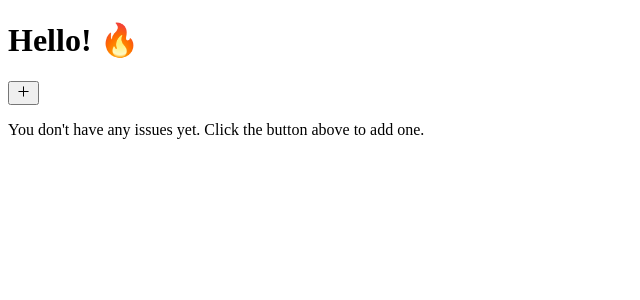
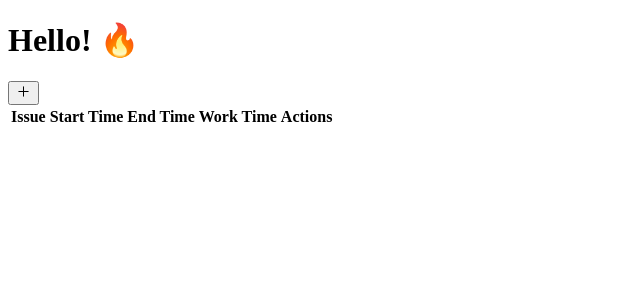
Before and after one commit to alevidals/worktime-calculator, a Next.js app: page / in a window 1280 px wide. Shown: the top 300 px of the page, without its empty margins (0-640 px from the left). Built offline with nearby package versions, Linux system fonts and the light colour scheme.

Commit message:
chore: use jotai with local storage to manage issues

```diff
--- a/src/app/page.tsx
+++ b/src/app/page.tsx
@@ -14,13 +14,7 @@ export default function Home() {
         <h1 className="text-2xl font-bold">Hello! 🔥</h1>
         <AddIssueButton />
       </div>
-      {issues.length > 0 ? (
-        <IssuesTable issues={issues} />
-      ) : (
-        <p className="text-gray-500">
-          You don&apos;t have any issues yet. Click the button above to add one.
-        </p>
-      )}
+      <IssuesTable issues={issues} />
     </main>
   );
 }
--- a/src/components/add-issue-button.tsx
+++ b/src/components/add-issue-button.tsx
@@ -1,6 +1,14 @@
 "use client";
 
+import { addIssueSchema } from "@/lib/schema";
+import { issuesAtom } from "@/lib/store";
+import { AddIssue, Issue } from "@/lib/types";
+import { zodResolver } from "@hookform/resolvers/zod";
 import { PlusIcon } from "@radix-ui/react-icons";
+import { useSetAtom } from "jotai";
+import { useState } from "react";
+import { useForm } from "react-hook-form";
+import { toast } from "sonner";
 import { Button } from "./ui/button";
 import {
   Dialog,
@@ -9,13 +17,7 @@ import {
   DialogFooter,
   DialogHeader,
   DialogTitle,
-  DialogTrigger,
 } from "./ui/dialog";
-import { useForm } from "react-hook-form";
-import { zodResolver } from "@hookform/resolvers/zod";
-import { addIssueSchema } from "@/lib/schema";
-import { AddIssue, Issue } from "@/lib/types";
-import { toast } from "sonner";
 import {
   Form,
   FormControl,
@@ -25,9 +27,6 @@ import {
   FormMessage,
 } from "./ui/form";
 import { Input } from "./ui/input";
-import { useState } from "react";
-import { useSetAtom } from "jotai";
-import { issuesAtom } from "@/lib/store";
 
 export function AddIssueButton() {
   const [isOpen, setIsOpen] = useState(false);
@@ -45,20 +44,10 @@ export function AddIssueButton() {
       endTime: data.endTime,
     };
 
-    const issues = localStorage.getItem("issues");
-
-    if (issues) {
-      localStorage.setItem(
-        "issues",
-        JSON.stringify([...JSON.parse(issues), newIssue])
-      );
-    } else {
-      localStorage.setItem("issues", JSON.stringify([newIssue]));
-    }
-
     toast.success("Issue added successfully");
 
     setIssues((prev) => [...prev, newIssue]);
+
     setIsOpen(false);
     form.reset();
   }
--- a/src/components/issues-table-actions.tsx
+++ b/src/components/issues-table-actions.tsx
@@ -1,8 +1,9 @@
 "use client";
 
+import { issuesAtom } from "@/lib/store";
+import { Issue } from "@/lib/types";
 import { TrashIcon } from "@radix-ui/react-icons";
-import { Button } from "./ui/button";
-import { Issue } from "@/lib/types";
+import { useAtom } from "jotai";
 import {
   AlertDialog,
   AlertDialogAction,
@@ -14,8 +15,7 @@ import {
   AlertDialogTitle,
   AlertDialogTrigger,
 } from "./ui/alert-dialog";
-import { useAtom } from "jotai";
-import { issuesAtom } from "@/lib/store";
+import { Button } from "./ui/button";
 
 export function IssuesTableActions({ issue }: { issue: Issue }) {
   const [issues, setIssues] = useAtom(issuesAtom);
@@ -23,7 +23,6 @@ export function IssuesTableActions({ issue }: { issue: Issue }) {
   function handleDeleteIssue() {
     const updatedIssues = issues.filter((i) => i.id !== issue.id);
     setIssues(updatedIssues);
-    localStorage.setItem("issues", JSON.stringify(updatedIssues));
   }
 
   return (
--- a/src/lib/store.ts
+++ b/src/lib/store.ts
@@ -1,8 +1,4 @@
-import { atom } from "jotai";
+import { atomWithStorage } from "jotai/utils";
 import { Issue } from "./types";
 
-const issues = localStorage.getItem("issues");
-
-export const issuesAtom = atom<Issue[]>(
-  issues ? (JSON.parse(issues) as Issue[]) : []
-);
+export const issuesAtom = atomWithStorage<Issue[]>("issues", []);
```
Also changed, not shown: src/components/issues-table.tsx (+2 -5 lines).
